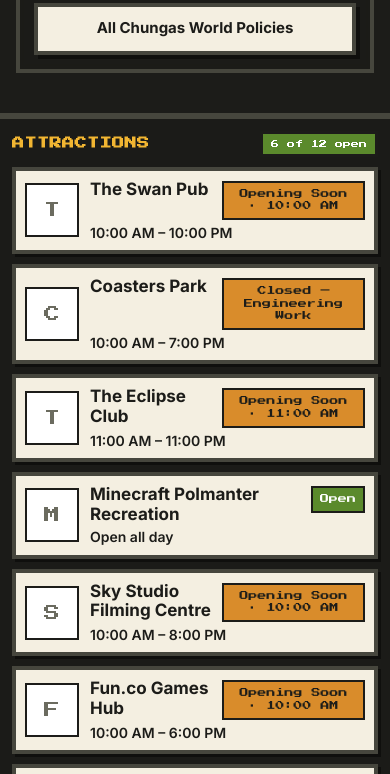
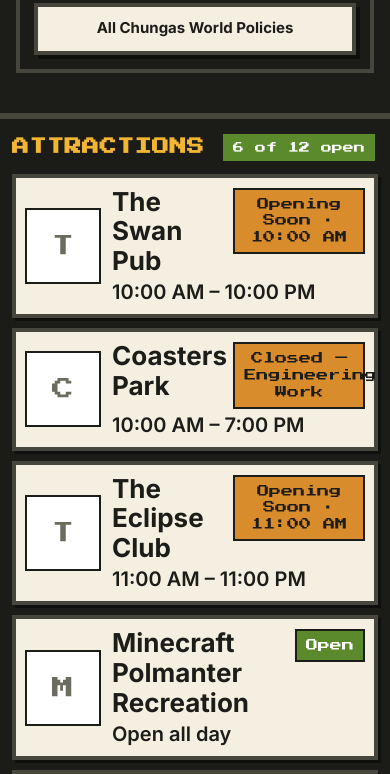
Before and after one commit to charlie-ivin/Chungas-World-Server-Status, a plain HTML site: page new-home.html in a window 390 px wide. Shown: the part 2912-3686 px from the top of the page. Drawn offline with Linux system fonts and the light colour scheme.

Commit message:
Adjust CSS variables and styles for responsiveness

```diff
--- a/home.css
+++ b/home.css
@@ -1,5 +1,5 @@
 @import url("https://fonts.googleapis.com/css2?family=Anton&display=swap");
-:root { --side: clamp(340px, 22vw, 430px); }
+:root { --side: clamp(400px, 27vw, 540px); }
 html, body { height: 100%; }
 body { margin: 0; background: #1c1c19; overflow: hidden; }
 
@@ -31,18 +31,18 @@ body { margin: 0; background: #1c1c19; overflow: hidden; }
 /* Attractions down the right side: always fully in view. The cards share the height; the page script (fitList) shrinks --k if they still don't fit */
 .side { position: fixed; top: var(--vt, 0px); right: 0; height: var(--vh, 100%); width: var(--side); z-index: 2; display: flex; flex-direction: column; overflow: hidden; padding: 12px; box-sizing: border-box; background: rgba(28,28,25,.78); -webkit-backdrop-filter: blur(6px); backdrop-filter: blur(6px); border-left: 6px solid var(--stone-dark); }
 .side-head { flex: none; display: flex; justify-content: space-between; align-items: center; gap: 8px; flex-wrap: wrap; margin-bottom: 10px; }
-.side-head h2 { font-size: 12px; color: var(--gold); margin: 0; text-shadow: 2px 2px 0 var(--ink); }
-.side-head .park-status-pill { font-size: 8px; padding: 6px 8px; }
+.side-head h2 { font-size: 17px; color: var(--gold); margin: 0; text-shadow: 2px 2px 0 var(--ink); }
+.side-head .park-status-pill { font-size: 11px; padding: 8px 10px; }
 #list { --k: 1; flex: 1 1 0; min-height: 0; display: flex; flex-direction: column; gap: calc(10px * var(--k)); overflow-y: auto; scrollbar-width: none; }
 #list::-webkit-scrollbar { display: none; }
 .side .att-card { flex: 1 0 auto; align-items: center; padding: calc(9px * var(--k)); gap: calc(11px * var(--k)); box-shadow: 3px 3px 0 rgba(0,0,0,.45); }
-.side .att-ico { width: calc(54px * var(--k)); height: calc(54px * var(--k)); font-size: calc(16px * var(--k)); border-width: 2px; }
+.side .att-ico { width: calc(76px * var(--k)); height: calc(76px * var(--k)); font-size: calc(22px * var(--k)); border-width: 2px; }
 .side .att-body { flex: 1; min-width: 0; }
 .side .att-top { display: flex; align-items: flex-start; justify-content: space-between; gap: calc(8px * var(--k)); }
-.side .att-name { flex: 1; min-width: 0; font-size: calc(17px * var(--k)); line-height: 1.15; margin: 0; }
-.side .att-pill { flex: none; max-width: 52%; box-sizing: border-box; text-align: center; font-size: calc(9px * var(--k)); line-height: 1.4; padding: calc(5px * var(--k)) calc(7px * var(--k)); border-width: 2px; margin-top: calc(1px * var(--k)); }
-.side .att-hours { font-size: calc(14px * var(--k)); line-height: 1.25; margin-top: calc(4px * var(--k)); }
-.side .att-note { font-size: calc(12px * var(--k)); margin-top: calc(2px * var(--k)); }
+.side .att-name { flex: 1; min-width: 0; font-size: calc(26px * var(--k)); line-height: 1.15; margin: 0; }
+.side .att-pill { flex: none; max-width: 52%; box-sizing: border-box; text-align: center; font-size: calc(12px * var(--k)); line-height: 1.4; padding: calc(6px * var(--k)) calc(9px * var(--k)); border-width: 2px; margin-top: calc(1px * var(--k)); }
+.side .att-hours { font-size: calc(20px * var(--k)); line-height: 1.25; margin-top: calc(4px * var(--k)); }
+.side .att-note { font-size: calc(16px * var(--k)); margin-top: calc(2px * var(--k)); }
 
 /* Gallery */
 .gallery[hidden] { display: none; }
```
